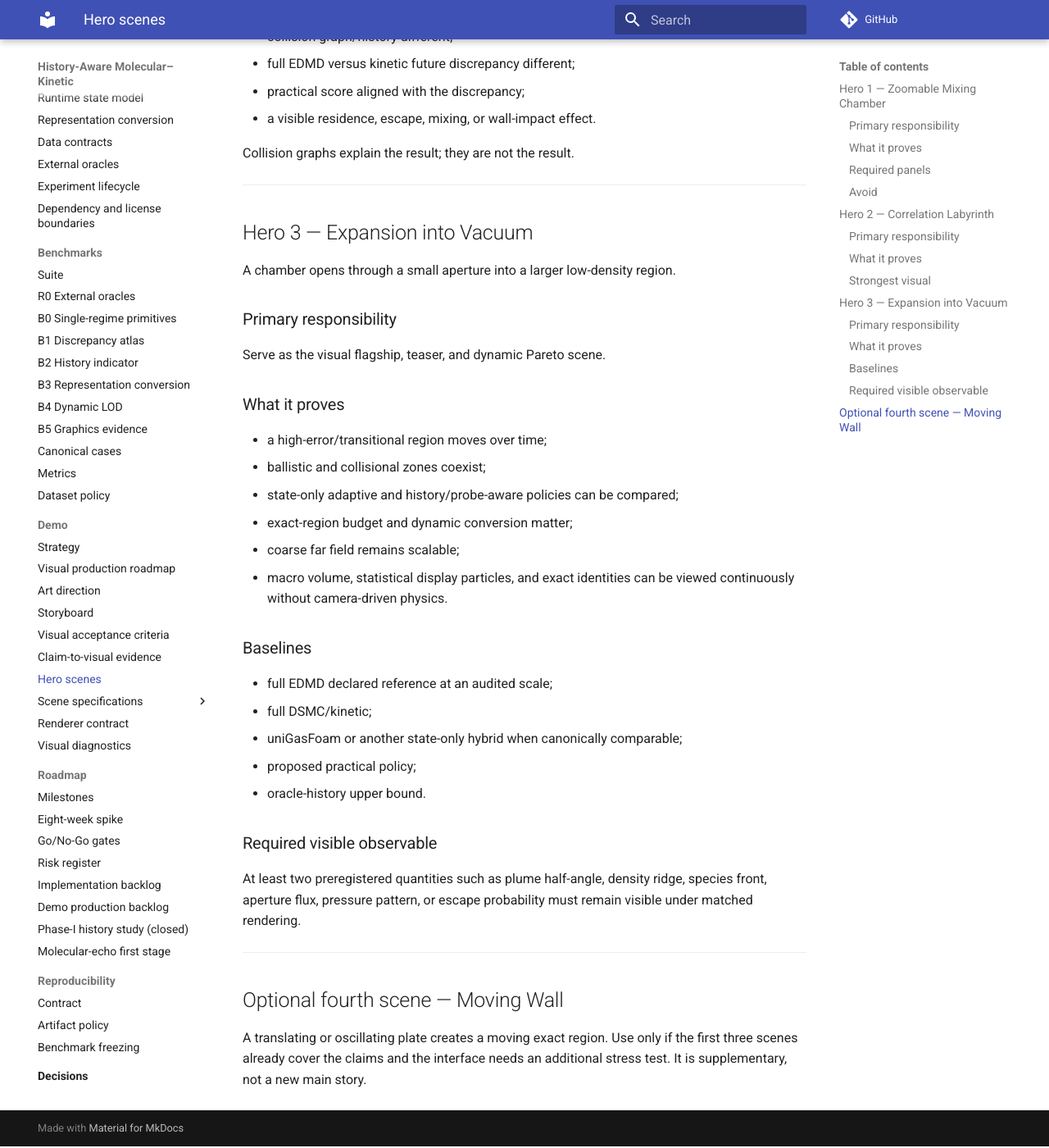
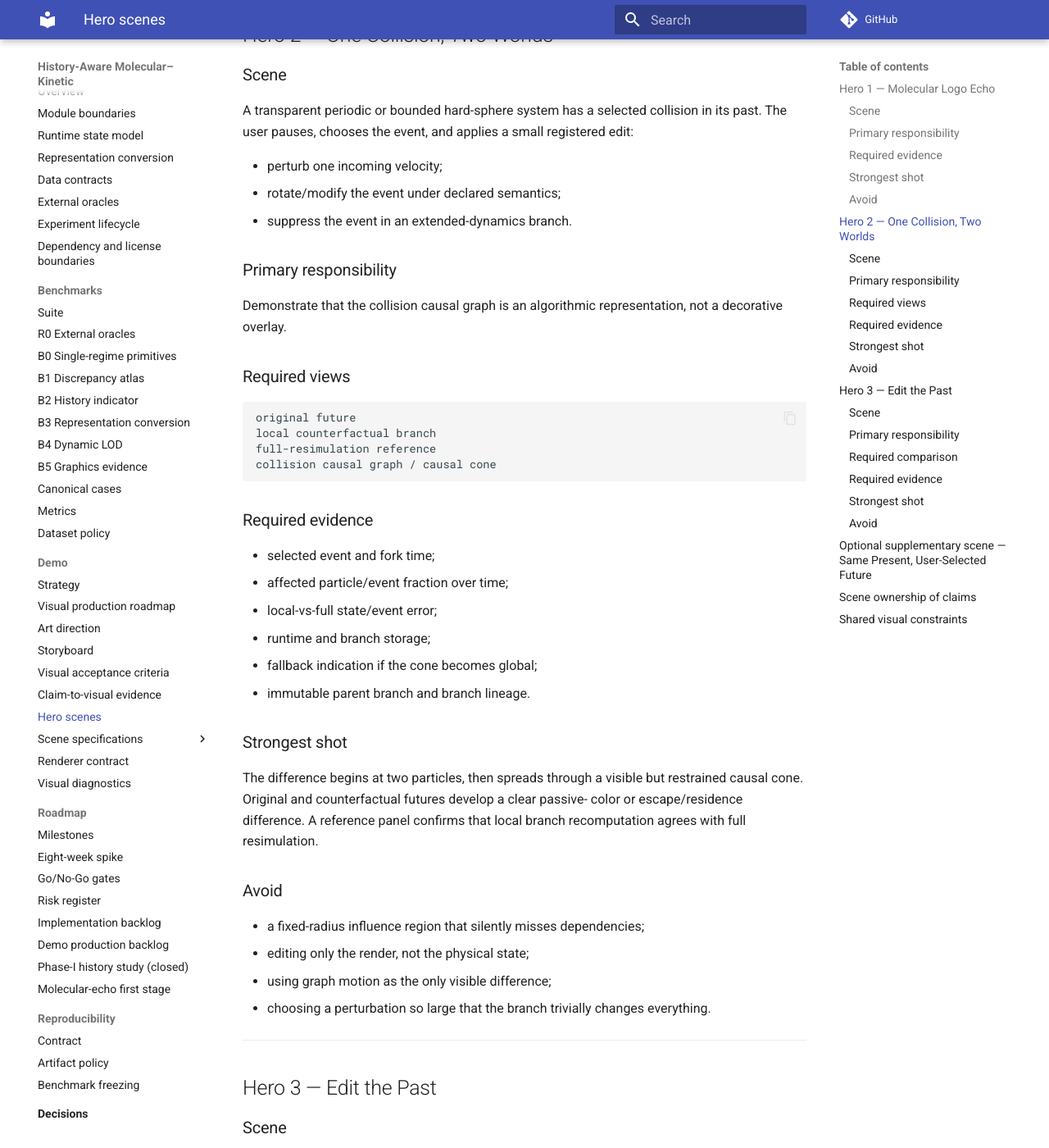
Before and after one commit to jandan138/history-aware-molecular-kinetic, an MkDocs documentation site: the page built from docs/demos/hero-scenes.md, in a window 1280 px wide and 1400 px high, scrolled down 1830 px. Shown: the whole window at 82% size. Built offline with MkDocs 1.6.1 and Material for MkDocs 9.7.7, drawn with Linux system fonts in a browser that asks for light colours; comment, search, counter and statistics services are not loaded; some of the changed text lies outside the part shown.

Commit message:
docs: replace LOD hero scenes with Molecular Echoes scenes

````diff
--- a/docs/demos/hero-scenes.md
+++ b/docs/demos/hero-scenes.md
@@ -1,119 +1,212 @@
-# Hero Scenes
+# Hero Scenes — Molecular Echoes
 
-The three scenes have deliberately different responsibilities. They are not three
-variants of the same generic gas cloud.
+The active SIG route uses three scenes with different responsibilities. None is a
+variant of the old dynamic-LOD demo.
 
-Detailed contracts:
+```text
+Hero 1: Molecular Logo Echo       scientific hook
+Hero 2: One Collision, Two Worlds algorithmic core
+Hero 3: Edit the Past             interaction + performance
+```
 
-- [Zoomable Mixing Chamber](scene-specs/zoomable-mixing.md)
-- [Correlation Labyrinth](scene-specs/correlation-labyrinth.md)
-- [Expansion into Vacuum](scene-specs/expansion-into-vacuum.md)
-
-Shot IDs and timing are defined in the [Storyboard](storyboard.md).
+The old Zoomable Mixing, Correlation Labyrinth, and Expansion into Vacuum scene
+specifications remain in the repository as deferred LOD assets, not active paper
+evidence.
 
 ---
 
-## Hero 1 — Zoomable Mixing Chamber
+## Hero 1 — Molecular Logo Echo
 
-Two colored gases are separated by a divider. The divider opens and the gases
-mix.
+### Scene
+
+Passive-color particles begin as a bounded, clearly readable pattern:
+
+- project initials;
+- an hourglass;
+- a butterfly-like symmetric symbol;
+- or another simple shape robust to particle sampling.
+
+The system evolves until the pattern appears mixed. At the pivot, create:
+
+```text
+exact reverse
+chaotized reverse
+DSMC reverse
+history-budget branches
+no-collision ghost
+```
 
 ### Primary responsibility
 
-Explain conversion and zoomability, not history causality.
+Explain the scientific statement:
 
-### What it proves
+> same declared resolved present, different collision histories, different futures.
 
-- shared macroscopic/microscopic state;
-- exact-to-kinetic and kinetic-to-exact continuity;
-- screen-space display LOD separated from physics LOD;
-- species and velocity-distribution consistency;
-- no mass/momentum/energy jump at conversion;
-- persistent exact identity and non-physical statistical display samples are not
-  confused.
+### Required evidence
 
-### Required panels
+- pivot `f1_h` and moment audit;
+- exact/chaotized/DSMC current render under shared settings;
+- passive-color recovery curve;
+- anisotropy/echo curve;
+- history-budget versus count-matched control;
+- label distinguishing simulated reversal from reversed video.
 
-```text
-shared final render | representation/display policy
-velocity/species plot | conservation + conversion timeline
-```
+### Strongest shot
+
+Freeze the pivot with two branches side by side and an audit panel showing the
+registered resolved state match. Resume forward time:
+
+- exact reverse reconstructs the earlier pattern;
+- chaotized and DSMC remain mixed;
+- the budget slider controls partial recovery only when the mechanism gate passes.
 
 ### Avoid
 
-Do not claim that mixing itself requires history-aware refinement. This is a
-conversion and camera-decoupling scene.
+- a complex logo requiring manual particle placement cleanup;
+- claiming velocity reversal as novel;
+- saying the exact microstates are the same;
+- hiding pivot mismatch with blur;
+- using a backward frame sequence as the result.
 
 ---
 
-## Hero 2 — Correlation Labyrinth
+## Hero 2 — One Collision, Two Worlds
 
-Gas flows through regions designed to have similar runtime-observable state
-moments but different re-encounter topology.
+### Scene
+
+A transparent periodic or bounded hard-sphere system has a selected collision in its
+past. The user pauses, chooses the event, and applies a small registered edit:
+
+- perturb one incoming velocity;
+- rotate/modify the event under declared semantics;
+- suppress the event in an extended-dynamics branch.
 
 ### Primary responsibility
 
-Provide the strongest visual/scientific evidence for C3/C4.
+Demonstrate that the collision causal graph is an algorithmic representation, not a
+decorative overlay.
 
-### What it proves
+### Required views
 
-- history/probe features add information beyond state, geometry, and finite-density
-  controls;
-- the proposed indicator localizes exact dynamics differently from Knudsen-only
-  or packing-only baselines;
-- practical online information recovers a declared future observable;
-- the result survives held-out geometry/regime evaluation.
+```text
+original future
+local counterfactual branch
+full-resimulation reference
+collision causal graph / causal cone
+```
 
-### Strongest visual
+### Required evidence
 
-Show preregistered matched-state block pairs with:
+- selected event and fork time;
+- affected particle/event fraction over time;
+- local-vs-full state/event error;
+- runtime and branch storage;
+- fallback indication if the cone becomes global;
+- immutable parent branch and branch lineage.
 
-- state features nearly equal;
-- collision graph/history different;
-- full EDMD versus kinetic future discrepancy different;
-- practical score aligned with the discrepancy;
-- a visible residence, escape, mixing, or wall-impact effect.
+### Strongest shot
 
-Collision graphs explain the result; they are not the result.
+The difference begins at two particles, then spreads through a visible but
+restrained causal cone. Original and counterfactual futures develop a clear passive-
+color or escape/residence difference. A reference panel confirms that local branch
+recomputation agrees with full resimulation.
+
+### Avoid
+
+- a fixed-radius influence region that silently misses dependencies;
+- editing only the render, not the physical state;
+- using graph motion as the only visible difference;
+- choosing a perturbation so large that the branch trivially changes everything.
 
 ---
 
-## Hero 3 — Expansion into Vacuum
+## Hero 3 — Edit the Past
 
-A chamber opens through a small aperture into a larger low-density region.
+### Scene
+
+A transparent molecular maze or chamber contains simple analytic geometry. The user
+moves backward on the simulation timeline and:
+
+- moves a baffle;
+- inserts/removes a circular/spherical obstacle;
+- opens/closes an aperture;
+- changes a rotor/plate pose under declared boundary dynamics.
 
 ### Primary responsibility
 
-Serve as the visual flagship, teaser, and dynamic Pareto scene.
+Show the full authoring system and quantify reuse of unaffected history.
 
-### What it proves
+### Required comparison
 
-- a high-error/transitional region moves over time;
-- ballistic and collisional zones coexist;
-- state-only adaptive and history/probe-aware policies can be compared;
-- exact-region budget and dynamic conversion matter;
-- coarse far field remains scalable;
-- macro volume, statistical display particles, and exact identities can be viewed
-  continuously without camera-driven physics.
+```text
+original branch
+history-aware local branch
+complete global resimulation
+```
 
-### Baselines
+### Required evidence
 
-- full EDMD declared reference at an audited scale;
-- full DSMC/kinetic;
-- uniGasFoam or another state-only hybrid when canonically comparable;
-- proposed practical policy;
-- oracle-history upper bound.
+- edit manifest and geometry revision;
+- checkpoint used;
+- expanding causal cone;
+- affected fraction and fallback behavior;
+- terminal correctness against full resimulation;
+- wall-clock and storage;
+- resulting color transport, exit flux, or residence-time difference.
 
-### Required visible observable
+### Strongest shot
 
-At least two preregistered quantities such as plume half-angle, density ridge,
-species front, aperture flux, pressure pattern, or escape probability must remain
-visible under matched rendering.
+The user drags one past obstacle. The old future fades only inside the invalidated
+causal region, a new branch grows forward, and the unchanged region remains stable.
+The final local branch matches the full reference while arriving sooner or sharing
+substantially more history.
+
+### Avoid
+
+- complex CAD or rigid-body coupling before the analytic version passes;
+- pretending the cone is local when it has become global;
+- comparing against a weaker or lower-resolution full-resimulation baseline;
+- making the scene readable only through a full-screen debug mask.
 
 ---
 
-## Optional fourth scene — Moving Wall
+## Optional supplementary scene — Same Present, User-Selected Future
 
-A translating or oscillating plate creates a moving exact region. Use only if the
-first three scenes already cover the claims and the interface needs an additional
-stress test. It is supplementary, not a new main story.
+At one pivot, expose a constrained surgery control:
+
+```text
+retain more original collision molecules
+chaotize selected blocks
+preserve specified moments/f1_h bins
+```
+
+The user chooses among repeatable alternate futures while the current resolved
+appearance remains within tolerance.
+
+This scene becomes primary only if the surgery control is stable and interpretable;
+otherwise it remains a scientific supplementary result.
+
+---
+
+## Scene ownership of claims
+
+| Claim family | Primary scene |
+|---|---|
+| same resolved present / history mechanism | Molecular Logo Echo |
+| graph, replay, causal branch correctness | One Collision, Two Worlds |
+| local reuse, geometry editing, system performance | Edit the Past |
+| correlation surgery authoring | Logo Echo or supplementary surgery scene |
+
+## Shared visual constraints
+
+All primary scene comparisons use:
+
+- the same camera/time samples;
+- matched particle display radius/density;
+- stable passive-color mapping;
+- identical trail and motion-blur policy;
+- forward-rendered branch simulation after the fork;
+- branch/run/metric/render manifests;
+- neutral comparison before hero polish.
+
+Shot IDs and timing are defined in [Storyboard](storyboard.md).
````
